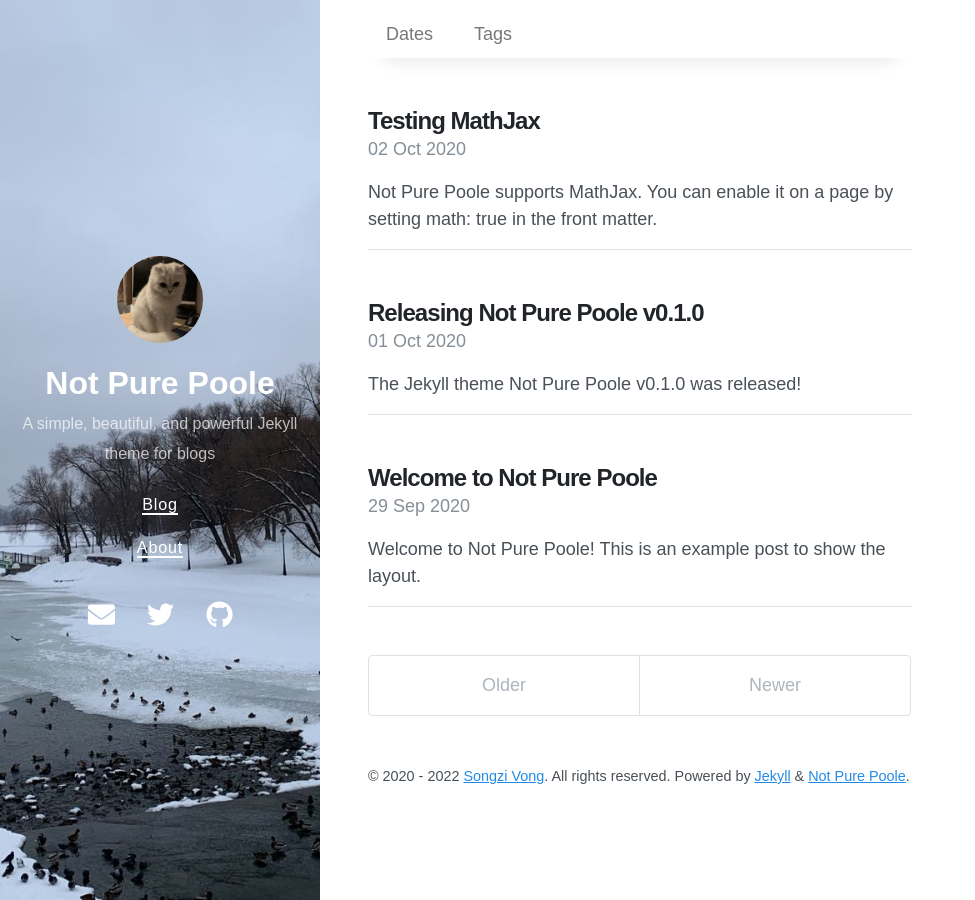
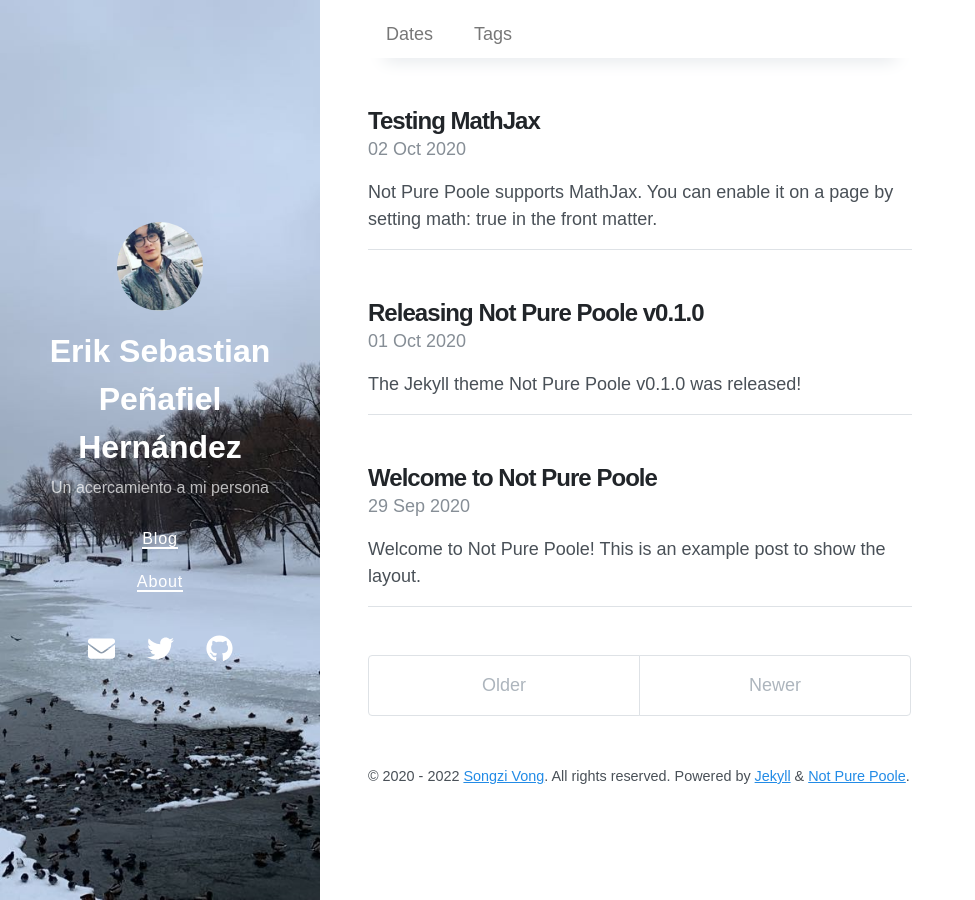
Before and after one commit to Eriksph/Eriksp, a Jekyll site: the page built from index.html, in a window 1280 px wide. Shown: the whole page, without its empty margins (0-975 px from the left). Built offline with Jekyll 4.4.1, drawn with Linux system fonts in a browser that asks for light colours; nearby versions of some CDN libraries; the list of posts is cut into pages by our own code.

Commit message:
Update _config.yml

```diff
--- a/_config.yml
+++ b/_config.yml
@@ -1,8 +1,8 @@
 # Setup
-title: Not Pure Poole
-description: A simple, beautiful, and powerful Jekyll theme for blogs
+title: Erik Sebastian Peñafiel Hernández
+description: Un acercamiento a mi persona
 url: https://vszhub.github.io
-avatar: /avatar.jpeg
+avatar: /mifoto.JPG
 paginate: 5
 permalink: pretty
 cover_image: /bg.jpeg
```
